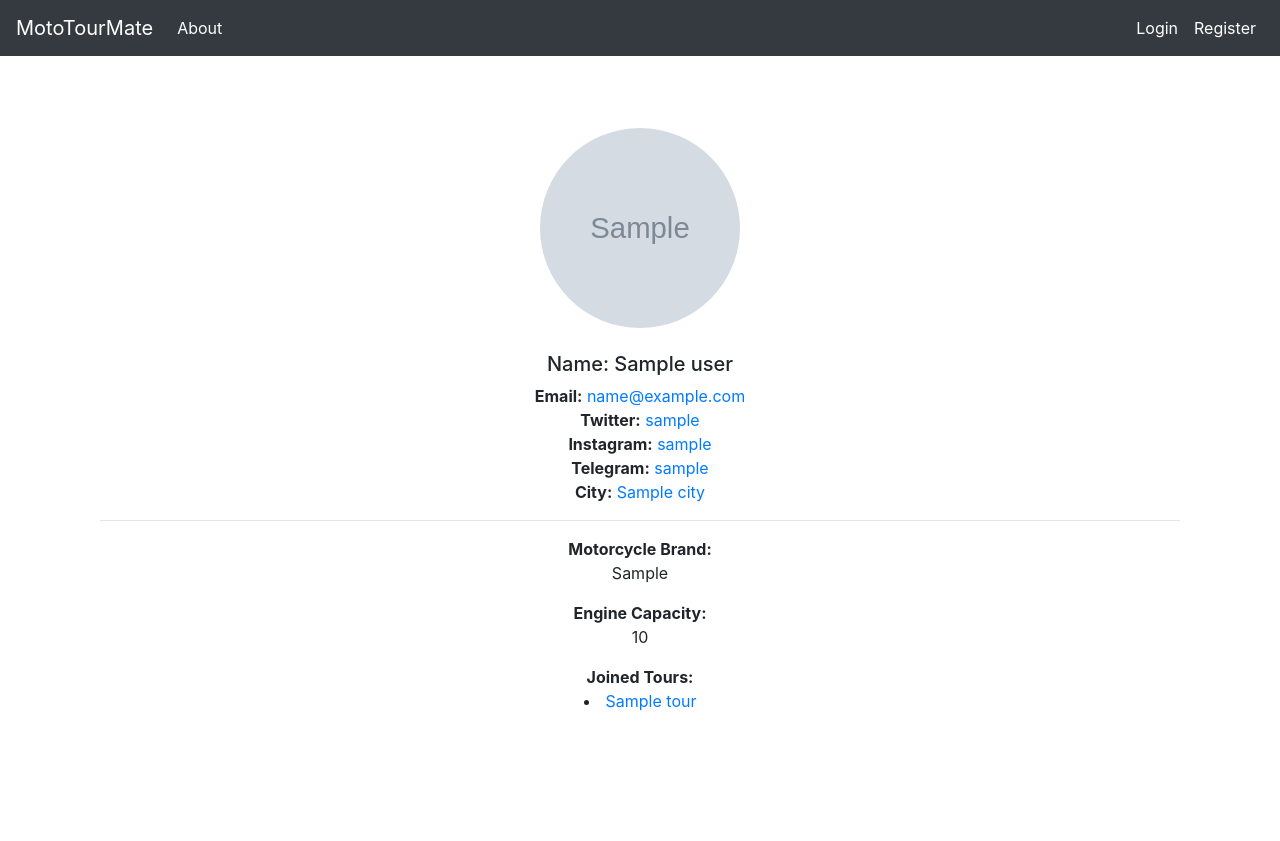
After one commit to ilteriskeskin/motomate, a Flask app: page /user/1 in a window 1280 px wide. The commit adds this page. Run offline with Flask 2, Linux system fonts and the light colour scheme; grey boxes marked "Sample" are stand-in pictures; a database or web service that is not in the repository returns one stand-in record (values such as "Sample title"); some libraries are stand-ins or nearby versions.

Commit message:
Edited code

```diff
--- a/src/main.py
+++ b/src/main.py
@@ -2,7 +2,7 @@ import os
 import json
 
 from flask import Flask, render_template, flash, redirect, request, session, url_for
-from forms import TourForm
+from forms import TourForm, ProfileForm
 from functools import wraps
 
 # Google Authentication
@@ -48,6 +48,51 @@ def home():
     return render_template('home.html', tours=tours_array)
 
 
+@app.route('/about')
+def about():
+    return render_template('about.html')
+
+
+@app.route('/user/<email>')
+def user_detail(email):
+    user = db.find_one('users', {"email": email})
+    return render_template('user-detail.html', user=user)
+
+
+@app.route('/profile')
+@login_required
+def profile():
+    user = db.find_one('users', {"email": session['email']})
+    return render_template('profile.html', user=user)
+
+
+@app.route('/edit-profile', methods=['GET', 'POST'])
+@login_required
+def edit_profile():
+    user = db.find_one('users', {"email": session['email']})
+    form = ProfileForm(request.form)
+    form['twitter_username'].data = user.get('twitter_username')
+    form['instagram_username'].data = user.get('instagram_username')
+    form['telegram_username'].data = user.get('telegram_username')
+    form['city'].data = user.get('city')
+    form['motorcycle_brand'].data = user.get('motorcycle_brand')
+    form['engine_capacity'].data = user.get('engine_capacity')
+
+    if request.method == 'POST' and form.validate:
+        db.find_and_modify('users', query={'email': session['email']},
+                           twitter_username=form.twitter_username.data,
+                           instagram_username=form.instagram_username.data,
+                           telegram_username=form.telegram_username.data,
+                           city=form.city.data.lower(),
+                           motorcycle_brand=form.motorcycle_brand.data,
+                           engine_capacity=form.engine_capacity.data.lower().replace(' ', ''),
+                           )
+
+        flash('Profile Updated!', 'success')
+        return redirect(url_for('profile'))
+    return render_template('edit-profile.html', form=form)
+
+
 @app.route('/search', methods=['GET', 'POST'])
 def search():
     query = request.args.get("q")
@@ -57,6 +102,7 @@ def search():
     for tour in tours:
         tours_array.append(tour)
     return render_template('search-result.html', tours=tours_array)
+
 
 @app.route('/tour-detail/<id>', methods=['GET'])
 def tour_detail(id):
@@ -72,15 +118,11 @@ def create_tour():
     form = TourForm(request.form)
     if request.method == 'POST' and form.validate:
         db.insert_one('tours', {
+            'tour_name': form.tour_name.data,
             'name': session['name'],
             'email': session['email'],
-            'twitter_username': form.twitter_username.data,
-            'instagram_username': form.instagram_username.data,
-            'telegram_username': form.telegram_username.data,
             'from_city': form.from_city.data.lower(),
             'to_city': form.to_city.data.lower(),
-            'motorcycle_brand': form.motorcycle_brand.data,
-            'engine_capacity': form.engine_capacity.data.lower().replace(' ', ''),
             'tour_date': form.tour_date.data,
             'note': form.note.data,
             'subscriber': []
@@ -95,10 +137,13 @@ def create_tour():
 @app.route('/join-tour/<id>', methods=['POST'])
 @login_required
 def join_tour(id):
-    subscriber = [session['email']]
-    db.find_and_modify(
-        "tours", query={"_id": ObjectId(id)}, subscriber=subscriber
-    )
+    tour = db.find_one("tours", {'_id': ObjectId(id)})
+    tour['subscriber'].append(session['email'])
+    user = db.find_one("users", {'email': session['email']})
+    user['joined_tours'].append({"id": ObjectId(id), "tour_name": tour['tour_name']})
+
+    db.find_and_modify("tours", query={"_id": ObjectId(id)}, subscriber=tour['subscriber'])
+    db.find_and_modify('users', query={'email': session['email']}, joined_tours=user['joined_tours'])
 
     flash('Joined Tour!', 'success')
     return redirect(url_for('home'))
@@ -171,7 +216,8 @@ def callback():
             db.insert_one("users", {
                 'email': users_email,
                 'name': users_name,
-                'picture': picture
+                'picture': picture,
+                'joined_tours': [],
             })
     else:
         return "User email not available or not verified by Google.", 400
--- a/src/templates/home.html
+++ b/src/templates/home.html
@@ -3,7 +3,7 @@
 {% block body %}
 
 <div class="jumbotron text-center">
-    <h3>Welcome to MotoTourMate</h3>
+    <h3>Welcome MotoTourMate {{ session['name'] }}</h3>
     <p>
         Check out the postings below to find the companion you are looking for :)
     </p>
@@ -25,6 +25,7 @@
     <table class="table table-striped table-hover">
         <thead>
         <tr>
+            <th scope="col">Title</th>
             <th scope="col">Name</th>
             <th scope="col">Email</th>
             <th scope="col">From</th>
@@ -34,15 +35,14 @@
         </thead>
         <tbody>
         {% for tour in tours %}
-            <a href="/tour-detail/{{ tour.id }}/">
         <tr onclick="window.location='/tour-detail/{{ tour._id }}'" style="cursor: pointer;">
+            <td>{{ tour.tour_name }}</td>
             <td>{{ tour.name }}</td>
             <td>{{ tour.email }}</td>
             <td>{{ tour.from_city }}</td>
             <td>{{ tour.to_city }}</td>
             <td>{{ tour.tour_date }}</td>
         </tr>
-            </a>
         {% endfor %}
         </tbody>
     </table>
--- a/src/templates/includes/navbar.html
+++ b/src/templates/includes/navbar.html
@@ -1,7 +1,7 @@
 <nav class="navbar navbar-expand-md navbar-dark fixed-top bg-dark" style="background-color: aqua">
     <a class="navbar-brand" href="/">MotoTourMate</a>
     <button class="navbar-toggler" type="button" data-toggle="collapse" data-target="#navbarCollapse"
-        aria-controls="navbarCollapse" aria-expanded="false" aria-label="Toggle navigation">
+            aria-controls="navbarCollapse" aria-expanded="false" aria-label="Toggle navigation">
         <span class="navbar-toggler-icon"></span>
     </button>
     <div class="collapse navbar-collapse" id="navbarCollapse">
@@ -14,15 +14,15 @@
         <ul class="navbar-nav ml-auto">
 
             {% if session["logged_in"] == True %}
-
+            <li class="nav-item active">
+                <a class="nav-link" href="/profile">Profile</a>
+            </li>
+            <li class="nav-item active">
+                <a class="nav-link" href="/create-tour">Create Tour</a>
+            </li>
             <li class="nav-item active">
                 <a class="nav-link" href="/logout">Logout</a>
             </li>
-
-            <li class="nav-item active">
-                <a class="nav-link" href="/create-tour">Create Tour</a>
-            </li>
-
             {% else %}
             <li class="nav-item active">
                 <a class="nav-link" href="/login">Login</a>
--- /dev/null
+++ b/src/templates/user-detail.html
@@ -0,0 +1,40 @@
+{% extends "layout.html" %}
+
+{% block body %}
+
+<div class="container">
+    <div class="text-center">
+        <img src="{{ user.picture }}" alt="profile_picture" style="border-radius: 100%" width="200" height="200">
+        <br><br>
+        <h5>Name: {{ user.name }}</h5>
+        <strong>Email:</strong>
+        <a href="mailto:{{ user.email }}">{{ user.email }}</a>
+        <br>
+        <strong>Twitter:</strong>
+        <a href="https://twitter.com/{{ user.twitter_username }}" target="_blank">{{ user.twitter_username }}</a>
+        <br>
+        <strong>Instagram:</strong>
+        <a href="https://instagram.com/{{ user.twitter_username }}" target="_blank">{{ user.instagram_username }}</a>
+        <br>
+        <strong>Telegram:</strong>
+        <a href="https://t.me/{{ user.twitter_username }}">{{ user.telegram_username }}</a>
+        <br>
+        <strong>City:</strong>
+        <a href="https://tr.wikipedia.org/wiki/{{ user.city }}_(il)" target="_blank">{{ user.city }}</a>
+        <br>
+        <hr>
+        <strong>Motorcycle Brand:</strong>
+        <p>{{ user.motorcycle_brand }}</p>
+        <strong>Engine Capacity:</strong>
+        <p>{{ user.engine_capacity }}</p>
+
+        <strong>Joined Tours: </strong>
+        {% for tour in user.joined_tours %}
+        <li>
+            <a href="/tour-detail/{{ tour.id }}">{{ tour.tour_name }}</a>
+        </li>
+        {% endfor %}
+    </div>
+</div>
+
+{% endblock body %}
```
Also changed, not shown: requirements.txt (+7 -2 lines), src/forms.py (+15 -12 lines), src/templates/about.html (added, +20 -0 lines), src/templates/create-tour.html (+2 -14 lines), src/templates/edit-profile.html (added, +31 -0 lines), src/templates/profile.html (added, +35 -0 lines), src/templates/tour-detail.html (+8 -4 lines). Lines whose indentation alone changed are shown as unchanged.
